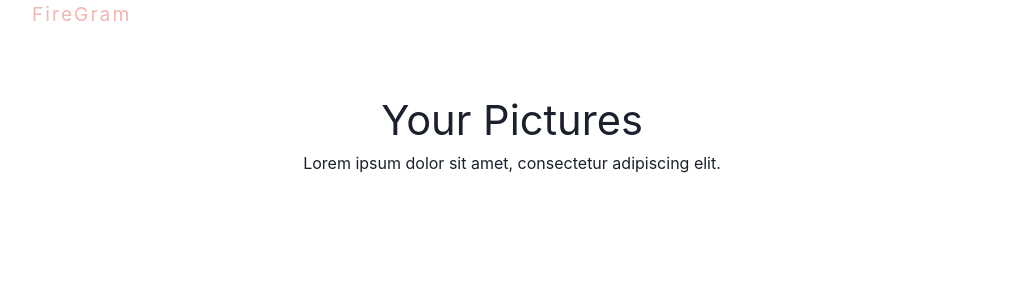
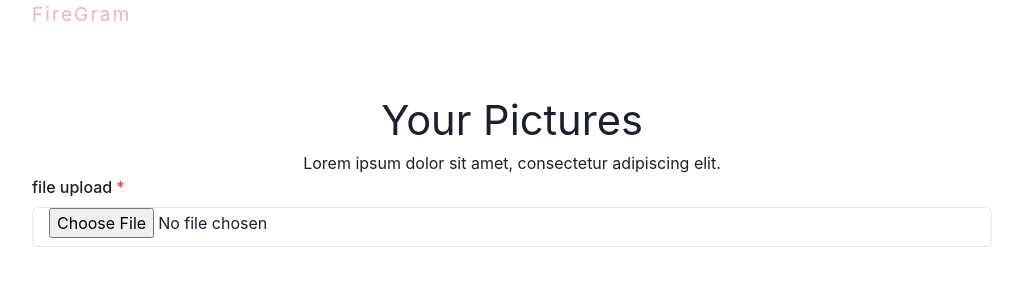
Before and after one commit to kelvinrandu/fire-gram, a React (Create React App) app: page / in a window 1280 px wide. Shown: the top 300 px of the page, without its empty margins (128-1151 px from the left). Built offline with nearby package versions, Linux system fonts and the light colour scheme.

Commit message:
added hooks

```diff
--- a/src/App.js
+++ b/src/App.js
@@ -1,10 +1,12 @@
 import React from 'react';
-import Title from './comps/Title';
+import Title from './components/Title';
+import UploadForm from "./components/UploadForm";
 
 function App() {
   return (
     <div className="App">
       <Title/>
+      <UploadForm />
     </div>
   );
 }
--- /dev/null
+++ b/src/components/ProgressBar.js
@@ -0,0 +1,12 @@
+import React from 'react';
+import useStorage from '../hooks/useStorage';
+
+const ProgressBar = () => {
+    return (
+        <div>
+
+        </div>
+    )
+}
+
+export default ProgressBar
--- /dev/null
+++ b/src/components/UploadForm.js
@@ -0,0 +1,49 @@
+import React,{useState} from 'react'
+import {
+  FormControl,
+  FormLabel,
+  FormErrorMessage,
+  Input,
+} from "@chakra-ui/react"
+import ProgressBar  from './ProgressBar';
+
+const UploadForm = () => {
+    const [file ,setFile] = useState(null);
+    const [error, setError] = useState(null);
+    const types = ['image/png', 'image/jpeg'];
+
+    const changeHandler = (e) =>{
+        let selected = e.target.files[0];
+        if (selected && types.includes(selected.type)){
+            setFile(selected);
+            setError('')
+        }else{
+            setFile(null);
+            setError('Please select an image file (png or jpeg)');
+
+        }
+
+
+    }
+    return (
+      <>
+        {" "}
+        <form>
+          <FormControl id="first-name" isRequired>
+            <FormLabel> file upload</FormLabel>
+            <Input
+              placeholder="First name"
+              type="file"
+              onChange={changeHandler}
+            />
+            {/* <FormErrorMessage>{error}</FormErrorMessage> */}
+            {error && <div>{error}</div>}
+            {file && <div>{file.name}</div>}
+            {file && <ProgressBar file={file} setFile={setFile} />}
+          </FormControl>
+        </form>
+      </>
+    );
+}
+
+export default UploadForm;
--- /dev/null
+++ b/src/hooks/useStorage.js
@@ -0,0 +1,28 @@
+import { useState, useEffect} from 'react';
+import {projectStorage } from '../firebase/config';
+
+const useStorage = (file) =>{
+    const [progress, setProgress] = useState(0);
+    const [error, setError] = useState(null);
+    const [url,setUrl] = useState(null);
+
+    useEffect(()=>{
+        const storageRef = projectStorage.ref(file.name);
+        storageRef.put(file).on('state_changed', (snap)=> {
+            let percentage = (snap.bytesTransferred / snap.totalBytes) * 100;
+            setProgress(percentage);
+        }, (err)=>{
+            setError(err);
+
+
+        }, async ()=>{
+            const url = await storageRef.getDownloadURL();
+
+        })
+
+    },[file]);
+
+    return { progress, url, error}
+
+}
+export default useStorage;
```
Also changed, not shown: src/components/Title.js (renamed from src/comps/Title.js).
